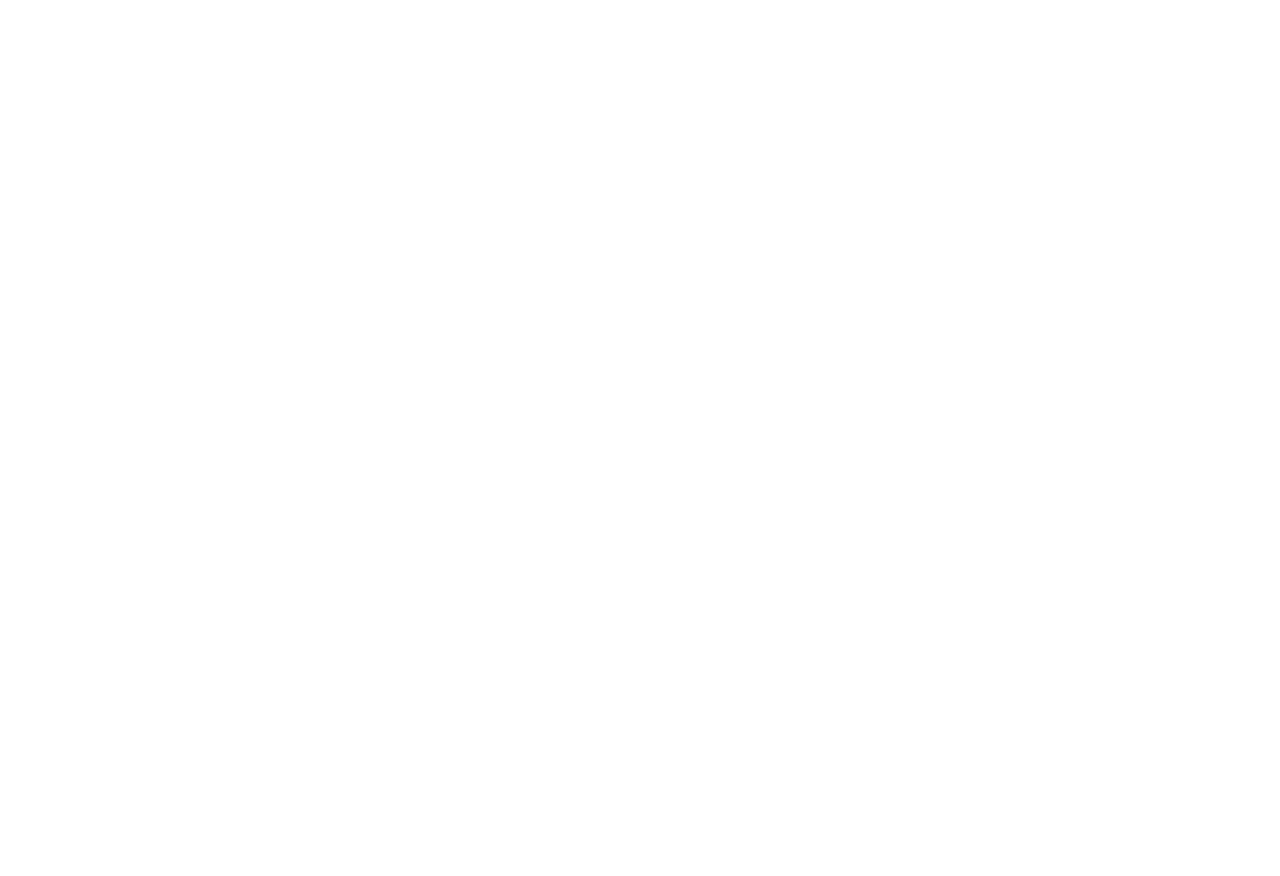
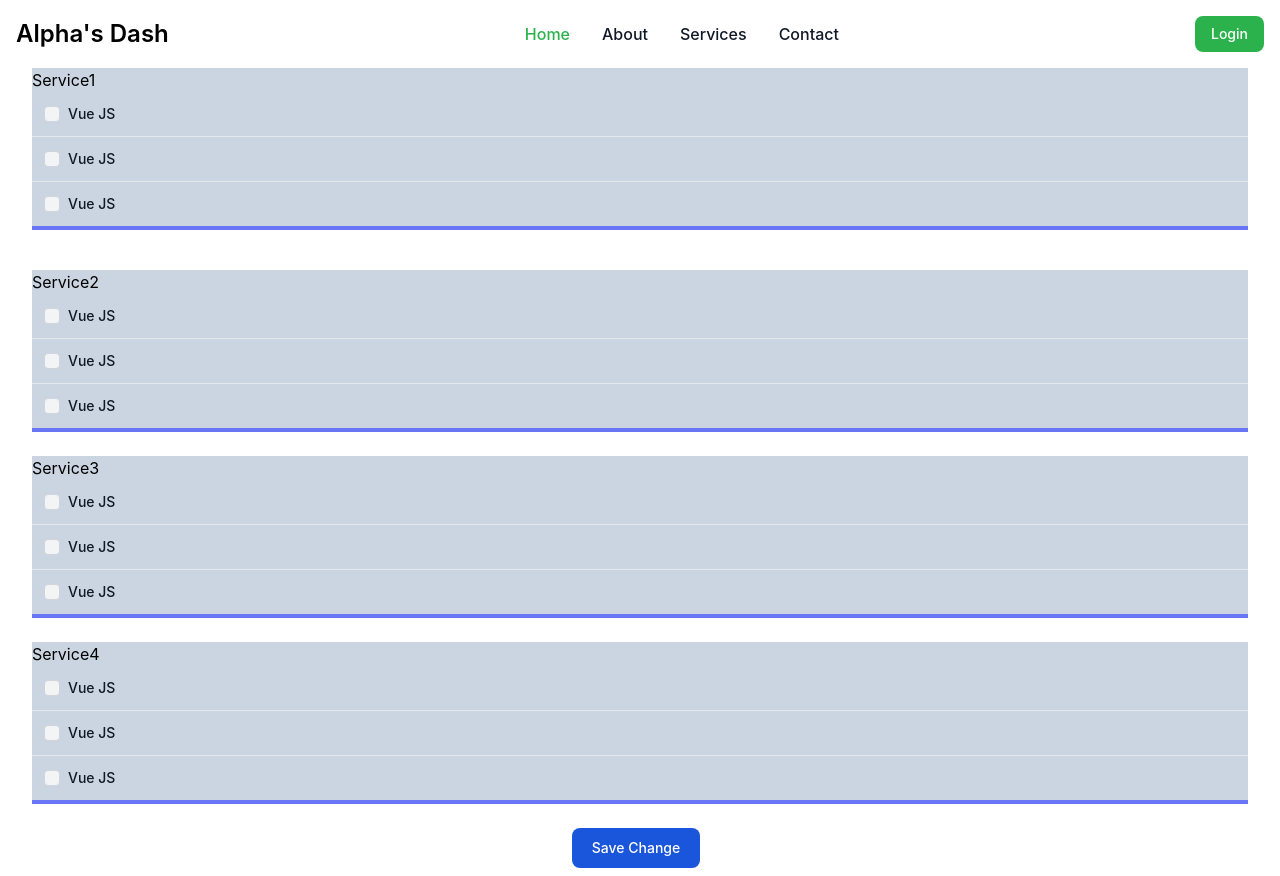
Before and after one commit to Stilisky/Alphas_Dashboard, a React (Create React App) app in the folder client/: page /setting in a window 1280 px wide. Before the commit this address had no page. Before the commit the page ends 800 px from the top, so only its background shows below. Built offline with nearby package versions, Linux system fonts and the light colour scheme.

Commit message:
fusion interface

```diff
--- a/client/src/App.js
+++ b/client/src/App.js
@@ -3,6 +3,7 @@
 import AdminHome from './admin/page/AdminHome';
 import { Route, Routes } from 'react-router-dom';
 import { UserDashboard } from './components/userdashboard';
+import ServInterface from './components/serviceinterface';
 
 function App() {
   return (
@@ -10,6 +11,7 @@
       <Route path='/' element={<Landing />}/>
       <Route path='/AdminHome' element={<AdminHome />}/>
       <Route path='/dashboard' element={<UserDashboard />}/>
+      <Route path='/setting' element={<ServInterface />}/>
     </Routes>
   );
 }
--- /dev/null
+++ b/client/src/components/serviceinterface.jsx
@@ -0,0 +1,11 @@
+import Grille from "./interface";
+import NavbarG from "./navbar";
+
+export default function ServInterface() {
+    return (
+        <div className="App">
+            <NavbarG />
+            <Grille />
+        </div>
+    )
+}
```
